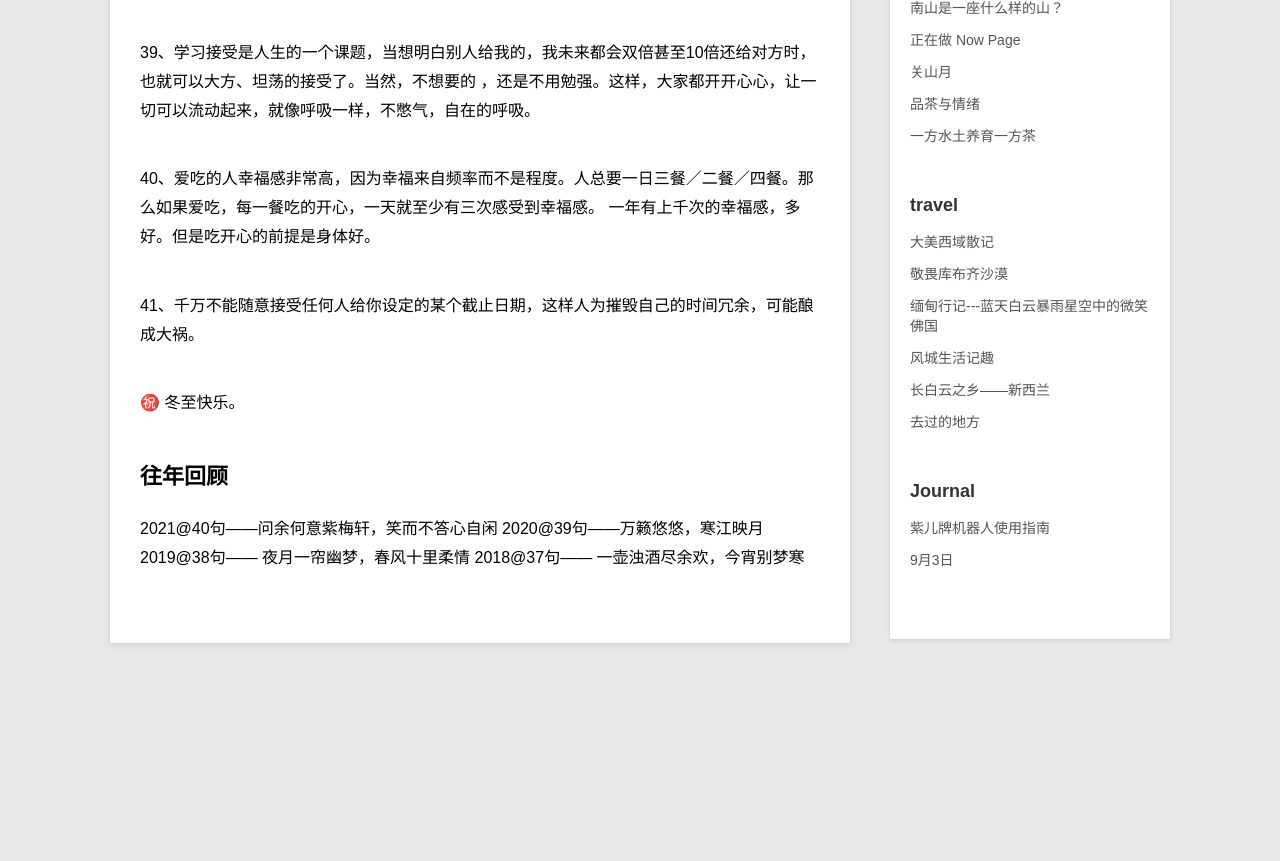
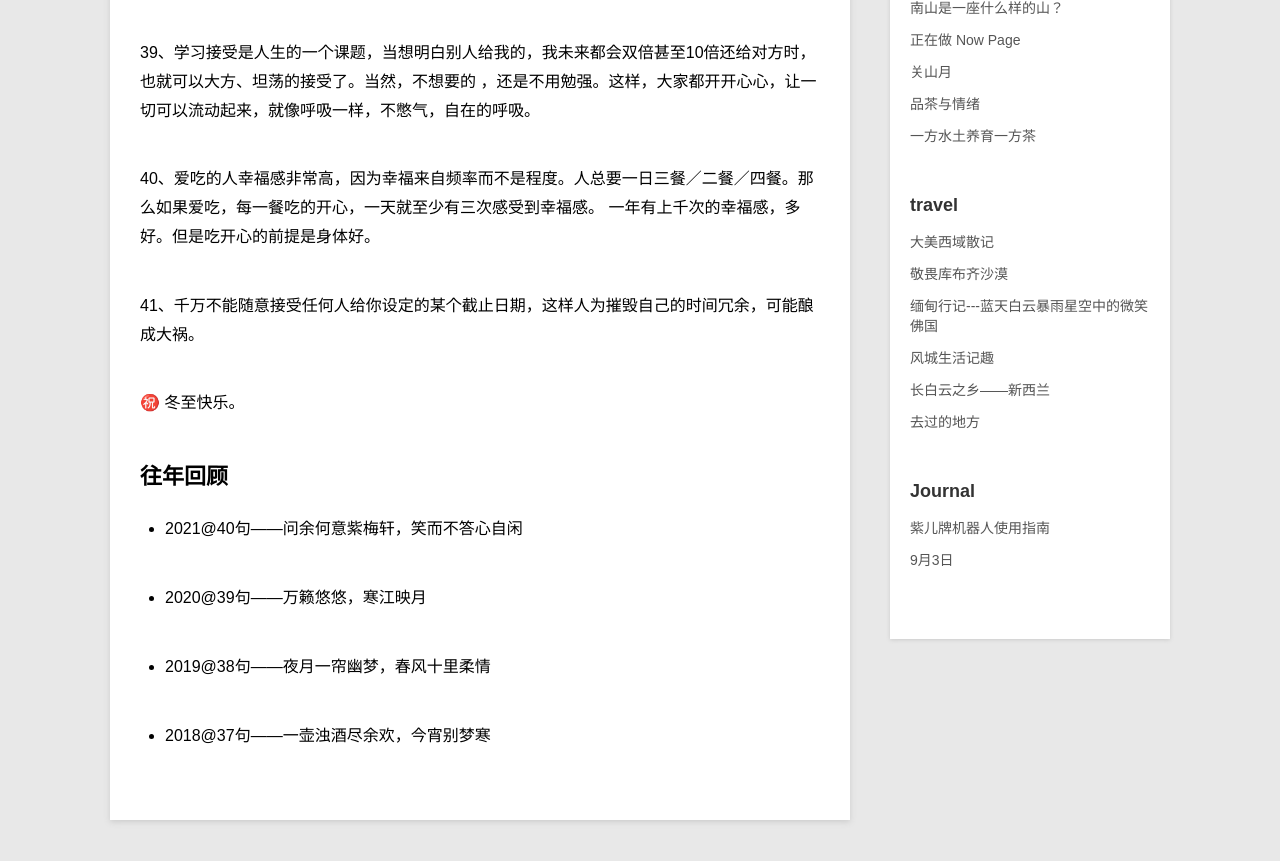
Before and after one commit to violettianjie/violettianjie.github.io, a Jekyll site: the page built from _posts/blog/2022-12-22-41sen.md, in a window 1280 px wide and 900 px high, scrolled down 3521 px. Shown: the top 861 px of the window. Built offline with Jekyll 4.4.1, drawn with Linux system fonts in a browser that asks for light colours; before the commit the page ends 4244 px from its top, so only the background shows below that.

Commit message:
Update 2022-12-22-41sen.md

```diff
--- a/_posts/blog/2022-12-22-41sen.md
+++ b/_posts/blog/2022-12-22-41sen.md
@@ -92,7 +92,11 @@ category: blog
 ㊗️ 冬至快乐。
 
 ## 往年回顾
-2021@40句——问余何意紫梅轩，笑而不答心自闲
-2020@39句——万籁悠悠，寒江映月
-2019@38句—— 夜月一帘幽梦，春风十里柔情
-2018@37句—— 一壶浊酒尽余欢，今宵别梦寒
+
+- 2021@40句——问余何意紫梅轩，笑而不答心自闲
+
+- 2020@39句——万籁悠悠，寒江映月
+
+- 2019@38句——夜月一帘幽梦，春风十里柔情
+
+- 2018@37句——一壶浊酒尽余欢，今宵别梦寒
```
